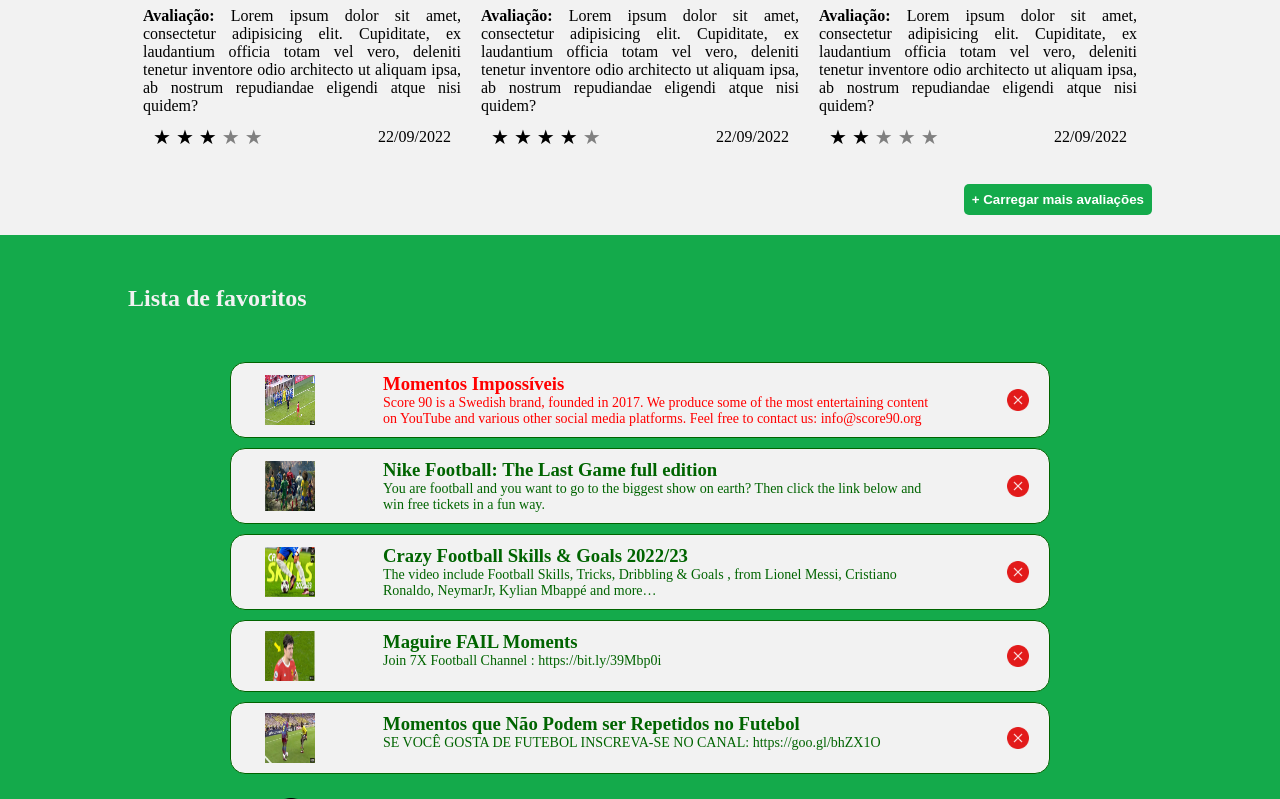
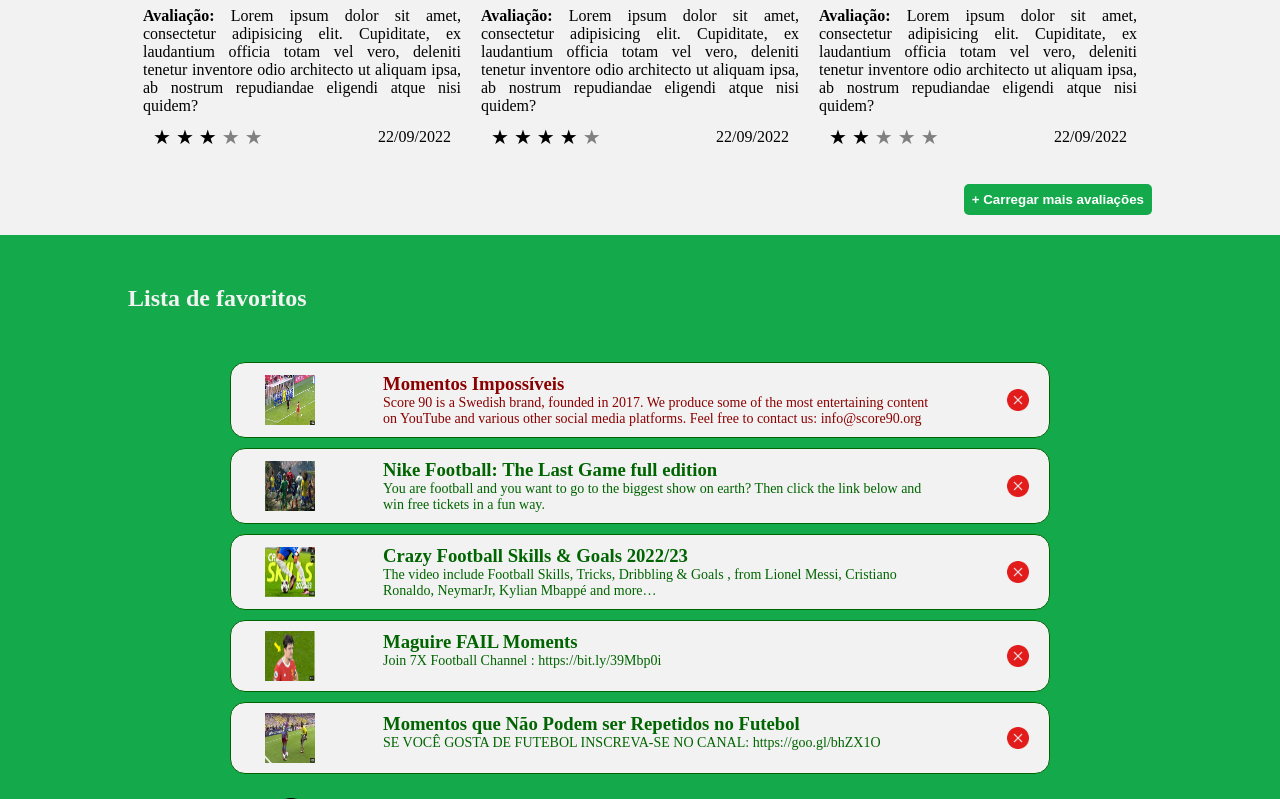
Before and after one commit to EmanuelDevid/Trabalho1TecWeb, a plain HTML site: page index.html in a window 1280 px wide. In both pictures the pointer is over the element 591 px from the left and 1512 px from the top of the page. Shown: the part 1113-1912 px from the top of the page. Drawn offline with Linux system fonts and the light colour scheme.

Commit message:
Hover no video description

```diff
--- a/style.css
+++ b/style.css
@@ -235,7 +235,8 @@
 }
 
 .video-description:hover {
-    color: red;
+    color: darkred;
+    transition: all ease-in-out 200ms;
 }
 
 .favorite-img {
```
